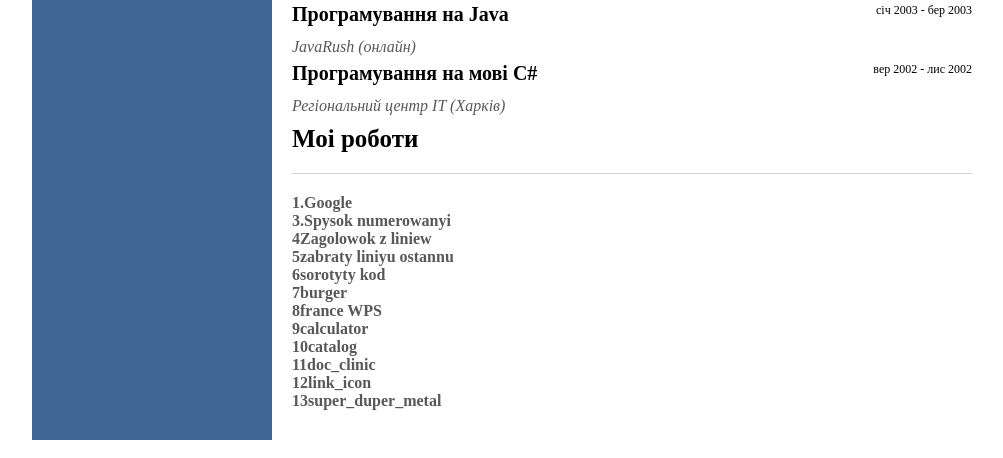
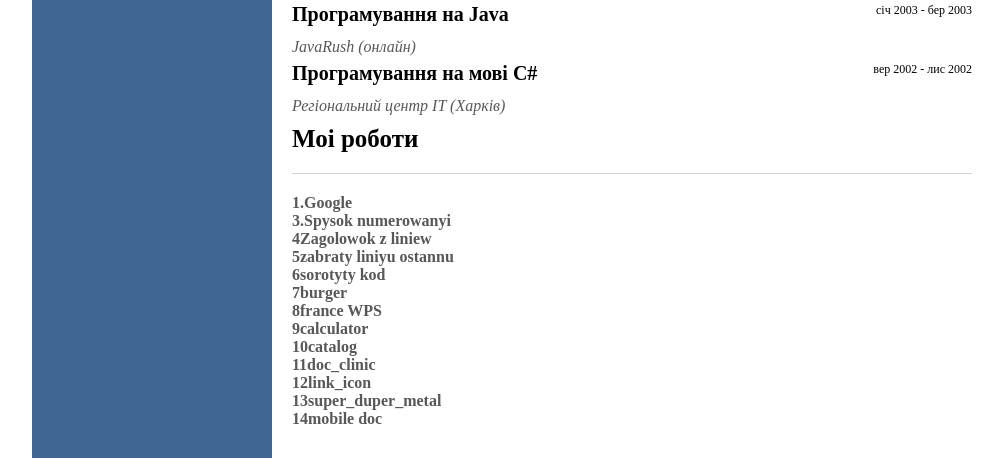
Before and after one commit to Pernerovski/Pernerovski.github.io, a plain HTML site: page index.html in a window 1280 px wide. Shown: the part 828-1286 px from the top of the page, without its empty margins (128-1131 px from the left). Drawn offline with Linux system fonts and the light colour scheme.

Commit message:
Add files via upload

```diff
--- a/index.html
+++ b/index.html
@@ -213,6 +213,10 @@
 								<span class="expirience-my-works">
 									13super_duper_metal</span>
 							</a>
+							<a  href="https://pernerovski.github.io/proekty/14doc%20ua%20mobile/index.html"target="_blank">
+								<span class="expirience-my-works">
+									14mobile doc</span>
+							</a>
 							</div>
 						</div>
 				</div>
```
